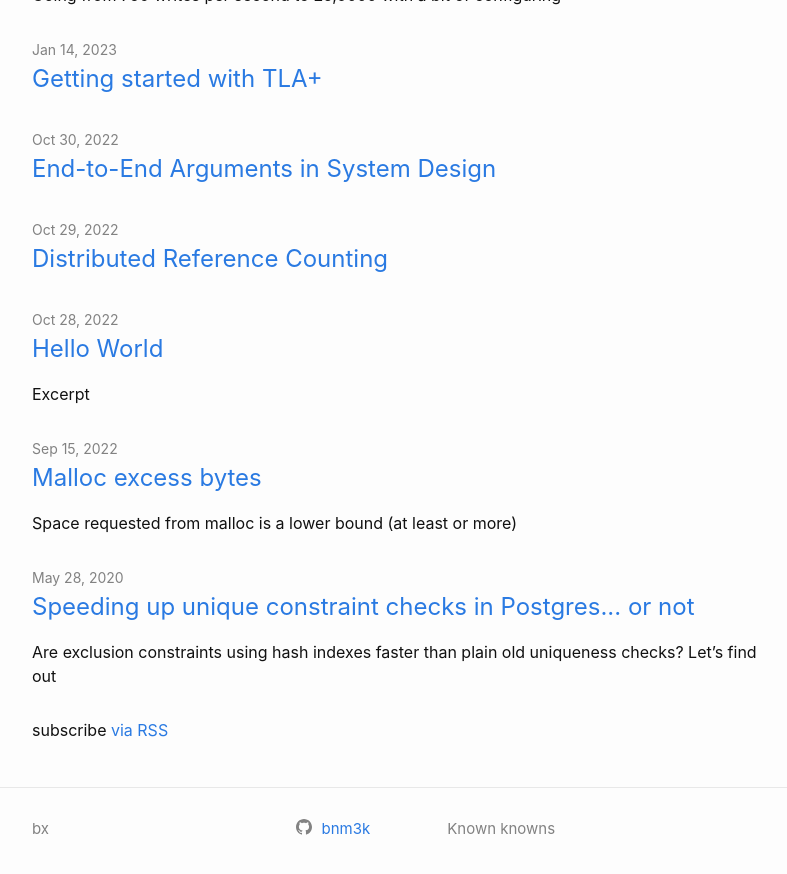
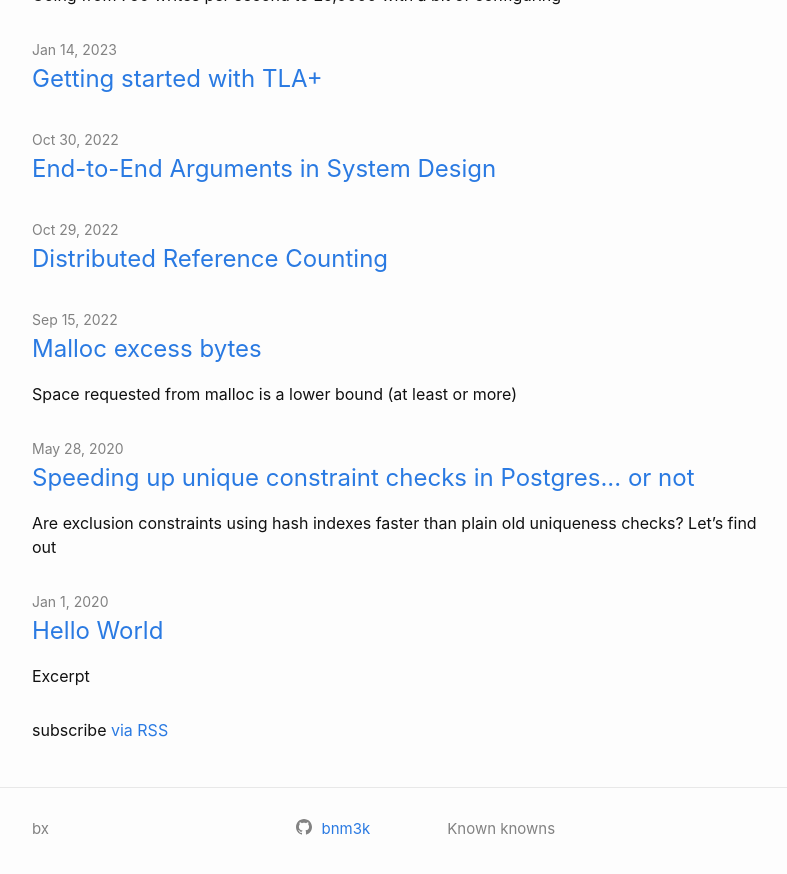
Before and after one commit to bnmoch3/blog, a Jekyll site: the page built from index.md, in a window 1280 px wide and 900 px high, scrolled down 1429 px. Shown: the top 874 px of the window, without its empty margins (238-1025 px from the left). Built offline with Jekyll 4.4.1, drawn with Linux system fonts in a browser that asks for light colours.

Commit message:
Change date for hello world post

```diff
--- a/_posts/2022-10-28-hello-world.md
+++ b/_posts/2020-01-01-hello-world.md
@@ -1,8 +1,8 @@
 ---
 layout: post
 title:  "Hello World"
-date:   2022-10-28 12:00:00 +0000
-tag: ["foo", "bar", "quz"]
+date:   2020-01-01 12:00:00 +0000
+tag: ["foo", "bar"]
 categories: Misc
 excerpt_separator: <!--start-->
 ---
```
